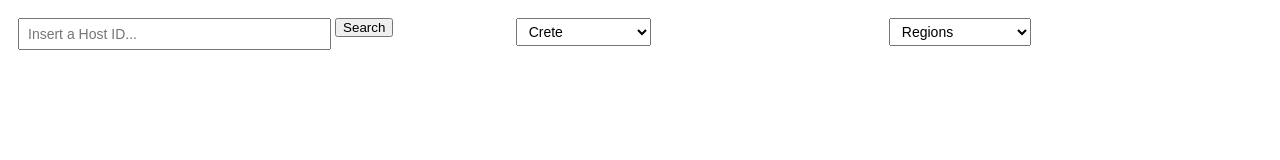
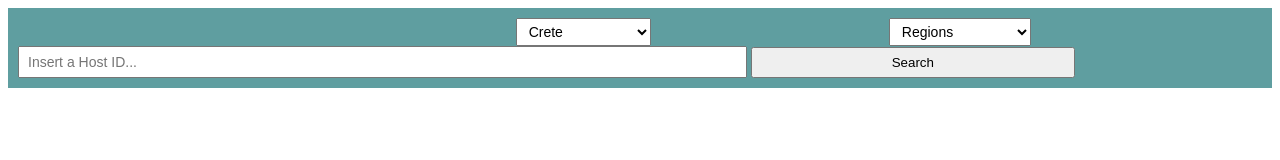
Before and after one commit to fidash/widget-monitorregions, a website with bundled scripts: page src/index.html in a window 1280 px wide. Built offline with nearby package versions, Linux system fonts and the light colour scheme; a script that the page names is missing.

Commit message:
Improve top bar styles

```diff
--- a/src/css/styles.css
+++ b/src/css/styles.css
@@ -1,5 +1,6 @@
 body {
-    min-width: 528px;
+    min-width: 543px;
+    min-height: 382px
 }
 
 .chartContainer {
@@ -12,9 +13,9 @@ body {
     font-size: 14px;
 }
 
-.btn {
-    line-height: 1;
-    vertical-align: top;
+.input-group-addon {
+    width: 26%;
+    padding: 6px 3px;
 }
 
 .navbar {
@@ -25,13 +26,8 @@ body {
     display: none;
 }
 
-.searcher {
-    display: inline-block;
-    width: 62%;
-}
-
-.search-container {
-    width: 38%
+.input-group .form-control {
+    width: 57%;
 }
 
 .selects {
@@ -39,3 +35,7 @@ body {
     display: inline-block;
     float: right;
 }
+
+.navbar-default {
+    background-color: cadetblue;
+}
--- a/src/index.html
+++ b/src/index.html
@@ -1,8 +1,6 @@
 <!DOCTYPE html>
 <html>
   <head>
-  	<meta content="charset=utf-8">
-
     <link rel="stylesheet" type="text/css" href="lib/css/bootstrap.min.css" />
     <link rel="stylesheet" type="text/css" href="lib/css/font-awesome.min.css" />
     <link rel="stylesheet" type="text/css" href="css/styles.css" />
@@ -22,9 +20,9 @@
       <select class="form-control" id="id_region" name="region"><option value="Crete">Crete</option><option value="Volos">Volos</option><option value="Gent">Gent</option><option value="Spain2" default="true">Spain2</option><option value="Poznan">Poznan</option><option value="SophiaAntipolis">SophiaAntipolis</option><option value="Mexico">Mexico</option><option value="Stockholm">Stockholm</option><option value="PiraeusU">PiraeusU</option><option value="Waterford">Waterford</option><option value="Trento">Trento</option><option value="Prague">Prague</option><option value="PiraeusN">PiraeusN</option><option value="Karlskrona">Karlskrona</option><option value="Budapest">Budapest</option><option value="Berlin">Berlin</option><option value="Spain">Spain</option><option value="Zurich">Zurich</option><option value="Prague2">Prague2</option><option value="Karlskrona2">Karlskrona2</option><option value="SaoPaulo">SaoPaulo</option><option value="Budapest2">Budapest2</option><option value="Stockholm2">Stockholm2</option><option value="Lannion2">Lannion2</option><option value="Berlin2">Berlin2</option><option value="Trento2">Trento2</option><option value="Waterford2">Waterford2</option><option value="Lannion">Lannion</option></select>
     </div>
 
-    <div class="search-container">
+    <div class="input-group">
       <input type="text" id="host" class="form-control searcher" placeholder="Insert a Host ID..." />
-      <button id="host-button" class="btn btn-default">Search</button>
+      <button id="host-button" class="input-group-addon">Search</button>
     </div>
   </div>
 
```
